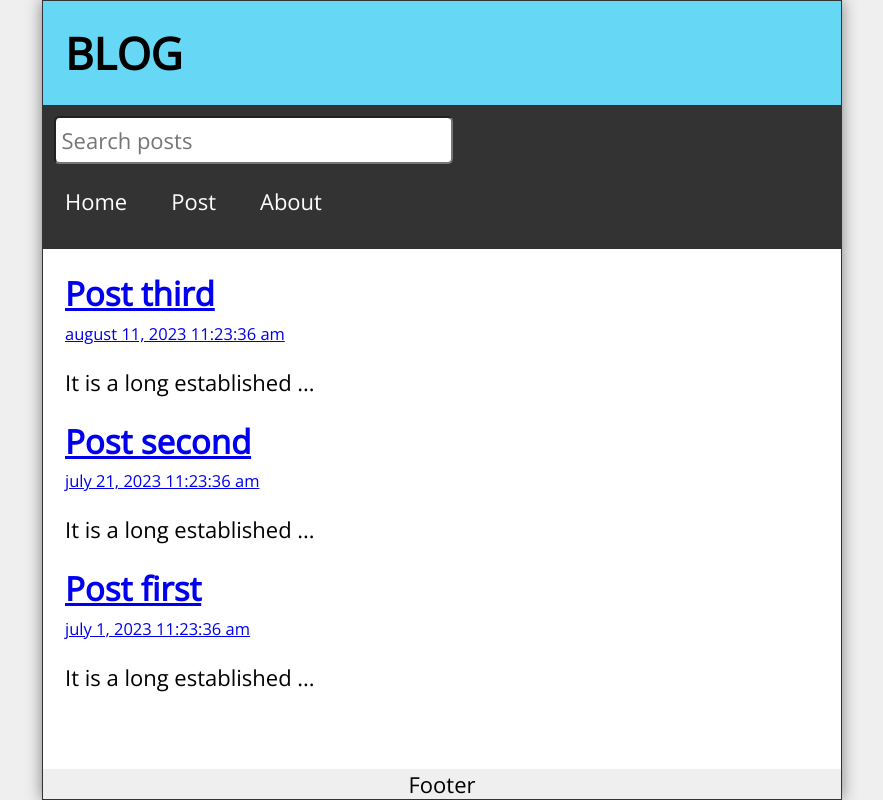
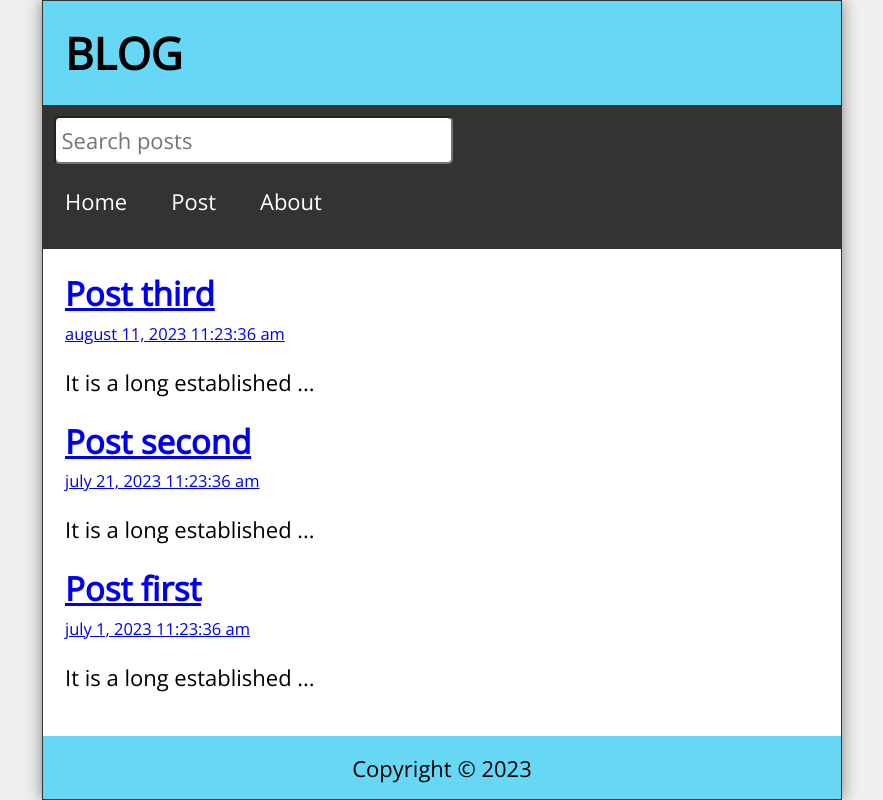
Before and after one commit to JaniceBhullar/Blog-posts, a React (Vite) app: page / in a window 1280 px wide. Shown: the whole page, without its empty margins (198-1081 px from the left). Built offline with nearby package versions, Linux system fonts and the light colour scheme.

Commit message:
completed all pages content

```diff
--- a/src/About.jsx
+++ b/src/About.jsx
@@ -1,5 +1,3 @@
 export default function About() {
-  return (
-    <div>About</div>
-  )
+  return <main className="About">About</main>;
 }
--- a/src/Footer.jsx
+++ b/src/Footer.jsx
@@ -1,7 +1,8 @@
 export default function Footer() {
+  const today = new Date();
   return (
-    <footer className="footer">
-      <p>Footer</p>
+    <footer className="Footer">
+      <p>Copyright &copy; {today.getFullYear()}</p>
     </footer>
   );
 }
--- a/src/PageNotFound.jsx
+++ b/src/PageNotFound.jsx
@@ -1,5 +1,11 @@
+import { Link } from "react-router-dom";
+
 export default function PageNotFound() {
   return (
-    <p>PageNotFound</p>
-  )
+    <main className="PageNotFound">
+      <p>Sorry this page does not exist</p>
+
+      <Link to="/">Go back to Homepage</Link>
+    </main>
+  );
 }
--- a/src/index.css
+++ b/src/index.css
@@ -11,7 +11,7 @@ html {
 }
 
 body {
-  min-height: 100vh;
+  /* min-height: 100vh; */
   font-family: 'Open Sans', sans-serif;
   -webkit-font-smoothing: antialiased;
   -moz-osx-font-smoothing: grayscale;
@@ -125,7 +125,7 @@ body {
   cursor: pointer;
 }
 
-.Home, .NewPost, .PostPage, .About, .Missing {
+.Home, .NewPost, .PostPage, .About, .PageNotFound {
   width: 100%;
   flex-grow: 1;
   padding: 1rem;
```
